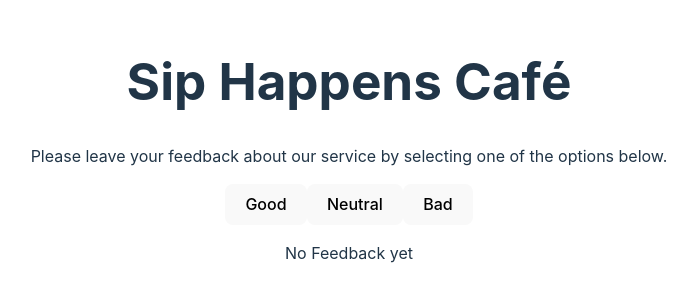
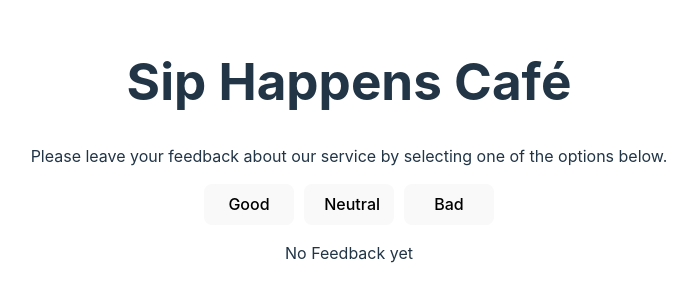
Before and after one commit to OlgaDonchenko/goit-react-hw-02, a React (Vite) app: page / in a window 1280 px wide. Shown: the part 250-550 px from the top of the page, without its empty margins (291-988 px from the left). Built offline with nearby package versions, Linux system fonts and the light colour scheme.

Commit message:
fixed mistakes

```diff
--- a/src/components/App/App.jsx
+++ b/src/components/App/App.jsx
@@ -12,39 +12,45 @@ export default function App() {
   const [reset, setShowReset] = useState(false);
   const [showNotification, setShowNotification] = useState(true);
 
-  // const [clicks, setClicks] = useState(() => {
-  //   const savedClicks = window.localStorage.getItem("saved-clicks");
-  //   if (savedClicks !== null) {
-  //     return savedClicks;
-  //   }
-  //   return 0;
-  // });
+  useEffect(() => {
+    const savedClicks = JSON.parse(window.localStorage.getItem("saved-clicks"));
+    if (savedClicks) {
+      setGood(savedClicks.good || 0);
+      setNeutral(savedClicks.neutral || 0);
+      setBad(savedClicks.bad || 0);
+    }
+  }, []);
 
-  // useEffect(() => {
-  //   window.localStorage.setItem("saved-clicks", clicks);
-  // }, [clicks]);
+  useEffect(() => {
+    const savedClicks = JSON.stringify({ good, neutral, bad });
+    window.localStorage.setItem("saved-clicks", savedClicks);
+  }, [good, neutral, bad]);
 
   const handleGoodClick = () => {
     setGood(good + 1);
     setShowReset(true);
     setShowNotification(false);
   };
+
   const handleNeutralClick = () => {
     setNeutral(neutral + 1);
     setShowReset(true);
     setShowNotification(false);
   };
+
   const handleBadClick = () => {
     setBad(bad + 1);
     setShowReset(true);
     setShowNotification(false);
   };
+
   const handleResetClick = () => {
     setGood(0);
     setNeutral(0);
     setBad(0);
     setShowReset(false);
     setShowNotification(true);
+    window.localStorage.removeItem("saved-clicks");
   };
 
   return (
--- /dev/null
+++ b/src/components/Options/Option.module.css
@@ -0,0 +1,9 @@
+.list {
+  display: flex;
+  gap: 10px;
+  justify-content: center;
+  margin-bottom: 10px;
+}
+.btn {
+  width: 90px;
+}
--- a/src/components/Options/Options.jsx
+++ b/src/components/Options/Options.jsx
@@ -1,10 +1,18 @@
 import React from "react";
+import css from "./Option.module.css";
 export default function Options({ onGoodClick, onNeutralClick, onBadClick }) {
   return (
-    <>
-      <button onClick={onGoodClick}>Good</button>
-      <button onClick={onNeutralClick}>Neutral</button>
-      <button onClick={onBadClick}> Bad</button>
-    </>
+    <div className={css.list}>
+      <button className={css.btn} onClick={onGoodClick}>
+        Good
+      </button>
+      <button className={css.btn} onClick={onNeutralClick}>
+        Neutral
+      </button>
+      <button className={css.btn} onClick={onBadClick}>
+        {" "}
+        Bad
+      </button>
+    </div>
   );
 }
```
